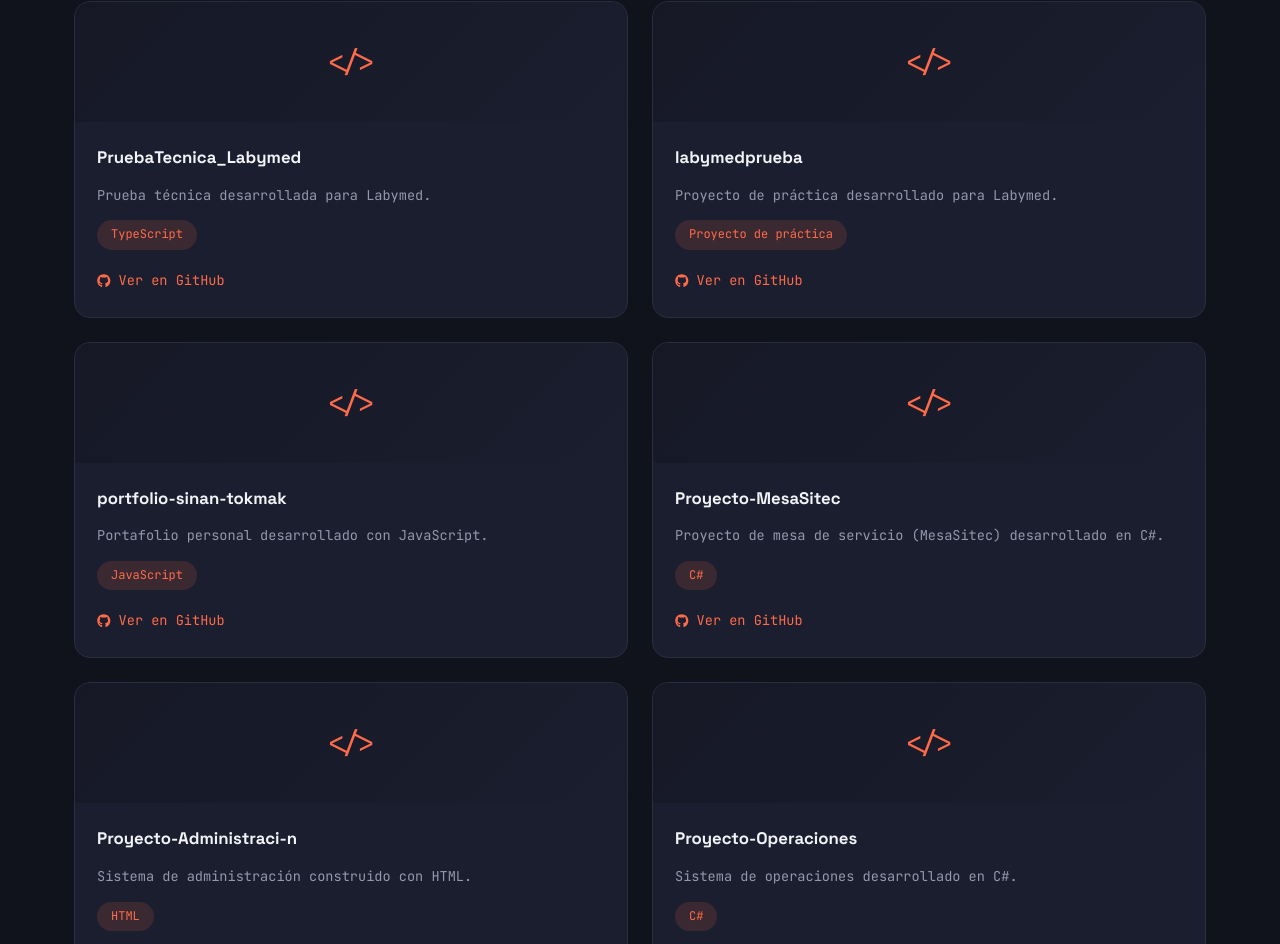
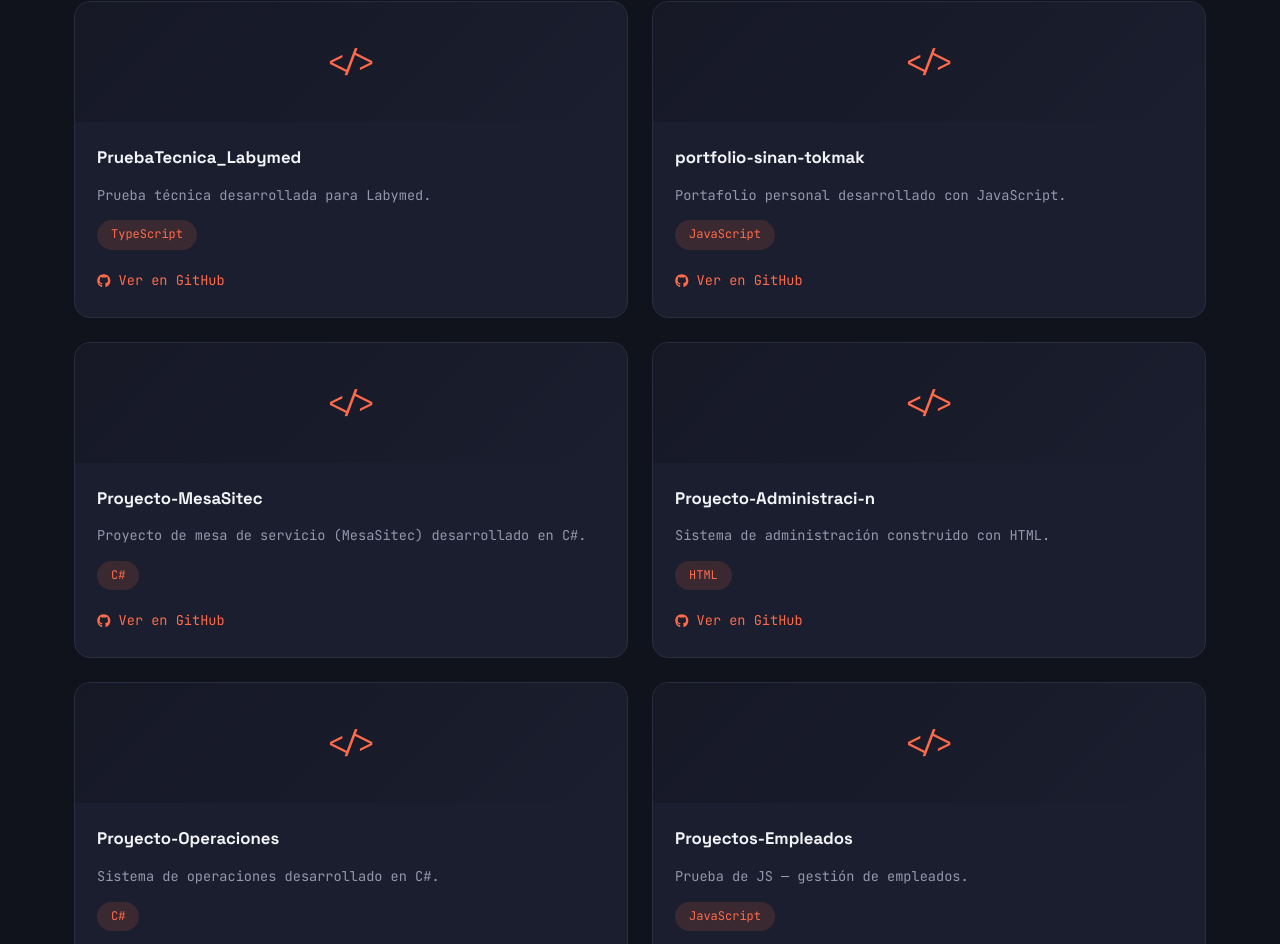
Before and after one commit to Gxbxsxn/portfolio-sinan-tokmak, a React (Vite) app: page / in a window 1280 px wide. Shown: the part 2385-3329 px from the top of the page. Built offline with nearby package versions, Linux system fonts and the light colour scheme.

Commit message:
Eliminar labymedprueba del portafolio

```diff
--- a/src/data/site.js
+++ b/src/data/site.js
@@ -113,12 +113,6 @@ export const projects = [
     link: 'https://github.com/Gxbxsxn/PruebaTecnica_Labymed',
   },
   {
-    title: 'labymedprueba',
-    description: 'Proyecto de práctica desarrollado para Labymed.',
-    tags: ['Proyecto de práctica'],
-    link: 'https://github.com/Gxbxsxn/labymedprueba',
-  },
-  {
     title: 'portfolio-sinan-tokmak',
     description: 'Portafolio personal desarrollado con JavaScript.',
     tags: ['JavaScript'],
```
Also changed, not shown: .gh-pages/index.html, 1 other file (tests, documents, lock files or other folders).
